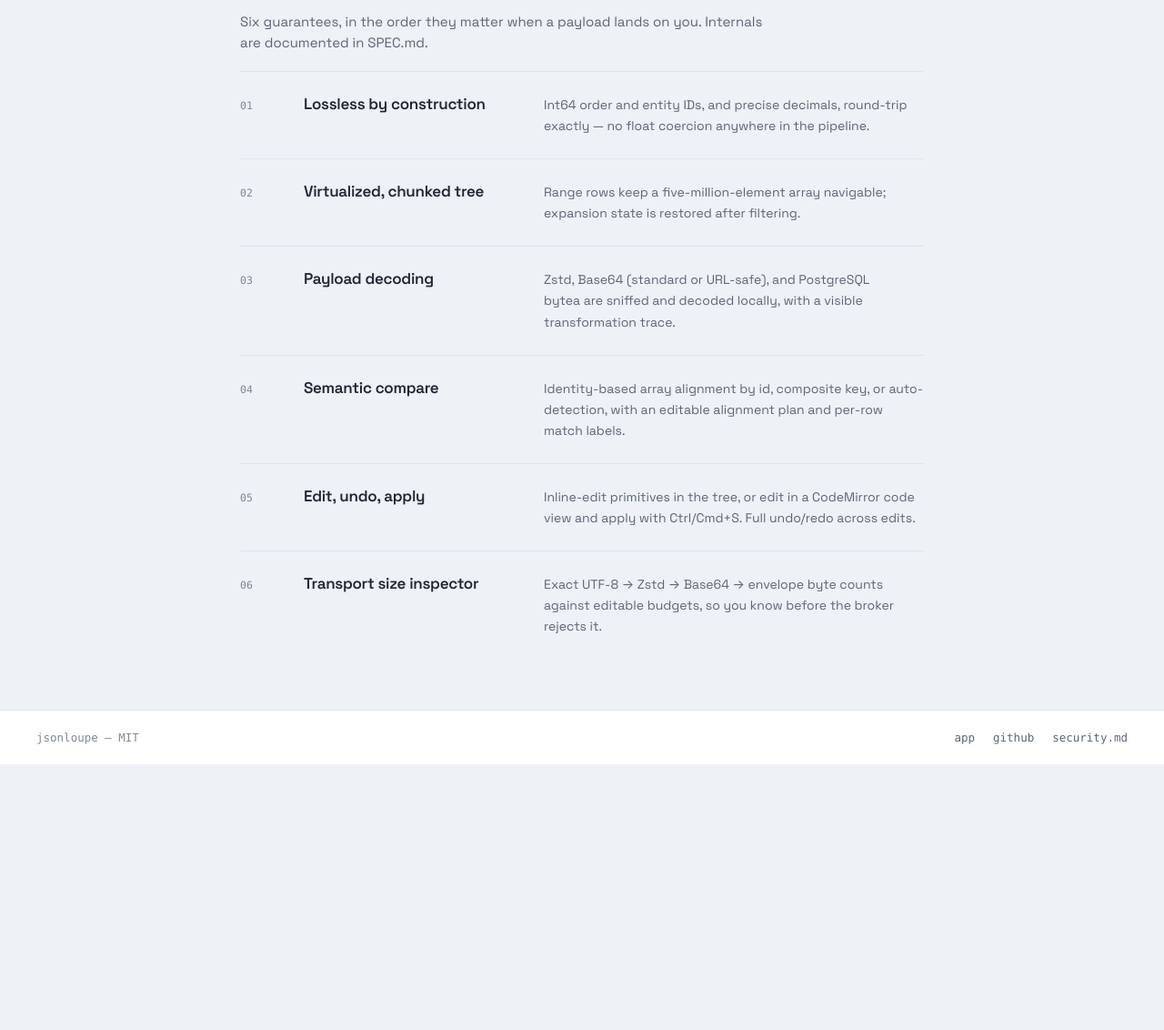
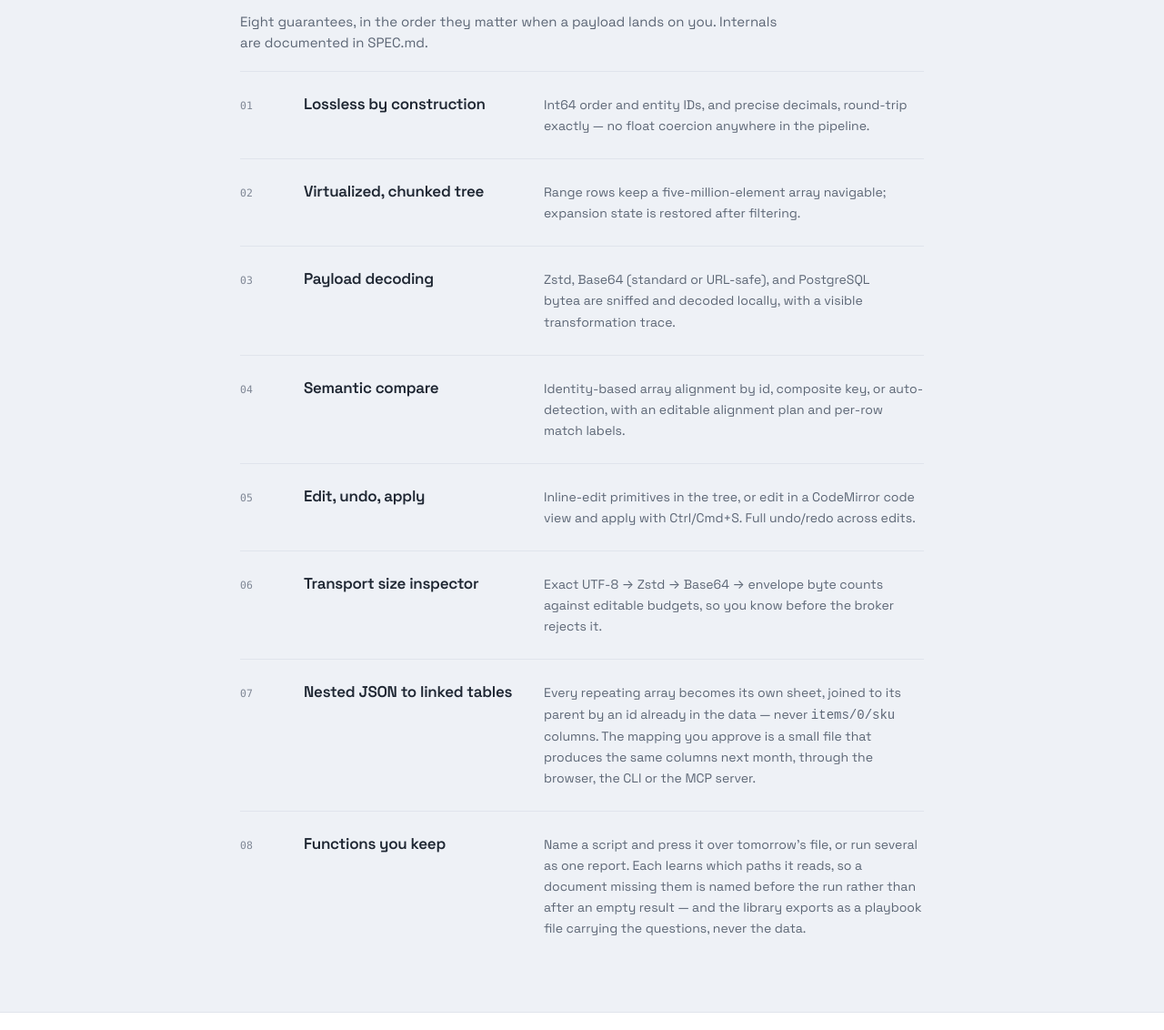
Before and after one commit to priyanshuN/jsonloupe, a website built with Vite: page spec.html in a window 1280 px wide. Shown: the part 156-1288 px from the top of the page at 91% size. Before the commit the page ends 996 px from the top, so only its background shows below. Built offline with nearby package versions, Linux system fonts and the light colour scheme.

Commit message:
docs: README and the about page had never heard of run mode
The about page listed six guarantees and stopped at the transport inspector,
which is where the app stood before the converter shipped in July and run mode
in August — a whole view and a whole output format missing from the page whose
job is saying what this thing does. Both are rows now (07 linked tables,
08 functions you keep), and the count in the copy and both meta descriptions
follow.

README's feature tour had the same hole: it named every view except the one
that runs your own code. It now carries a run entry, and a `Playbooks` section
documenting the file — the format is read by other people, so the shape, the
merge-never-replace rule and the fail-loud refusal belong in the README rather
than only in playbook.ts.

The sandbox's removed capabilities and the plain-JSON rounding are stated there
too: a page that invites people to paste scripts owes them the boundary in
writing.

```diff
--- a/spec.html
+++ b/spec.html
@@ -9,9 +9,9 @@ SPDX-License-Identifier: MIT -->
   <link rel="icon" type="image/svg+xml" href="/favicon.svg?v=2" />
   <link rel="stylesheet" href="/src/style.css" />
   <title>jsonloupe — what it actually does</title>
-  <meta name="description" content="Six guarantees jsonloupe makes about large, precise JSON: lossless numbers, a virtualized tree, payload decoding, semantic compare, editing with undo, and exact transport sizing." />
+  <meta name="description" content="Eight guarantees jsonloupe makes about large, precise JSON: lossless numbers, a virtualized tree, payload decoding, semantic compare, editing with undo, exact transport sizing, nested JSON to linked tables, and a library of functions you keep." />
   <meta property="og:title" content="jsonloupe — what it actually does" />
-  <meta property="og:description" content="Six guarantees, in the order they matter when a payload lands on you." />
+  <meta property="og:description" content="Eight guarantees, in the order they matter when a payload lands on you." />
   <meta property="og:type" content="website" />
   <!-- Same pre-paint theme gate as index.html: the stylesheet's bare :root is
        the dark palette, so without this a light-theme user gets slammed into
@@ -33,7 +33,7 @@ SPDX-License-Identifier: MIT -->
   <main class="sp-main">
     <div class="sp-intro">
       <h1>What it actually does</h1>
-      <p>Six guarantees, in the order they matter when a payload lands on you. Internals are documented in SPEC.md.</p>
+      <p>Eight guarantees, in the order they matter when a payload lands on you. Internals are documented in SPEC.md.</p>
     </div>
 
     <div class="sp-row">
@@ -66,6 +66,16 @@ SPDX-License-Identifier: MIT -->
       <h2>Transport size inspector</h2>
       <p>Exact UTF-8 → Zstd → Base64 → envelope byte counts against editable budgets, so you know before the broker rejects it.</p>
     </div>
+    <div class="sp-row">
+      <span class="sp-num">07</span>
+      <h2>Nested JSON to linked tables</h2>
+      <p>Every repeating array becomes its own sheet, joined to its parent by an id already in the data — never <code>items/0/sku</code> columns. The mapping you approve is a small file that produces the same columns next month, through the browser, the CLI or the MCP server.</p>
+    </div>
+    <div class="sp-row">
+      <span class="sp-num">08</span>
+      <h2>Functions you keep</h2>
+      <p>Name a script and press it over tomorrow's file, or run several as one report. Each learns which paths it reads, so a document missing them is named before the run rather than after an empty result — and the library exports as a playbook file carrying the questions, never the data.</p>
+    </div>
   </main>
 
   <footer class="lp-footer">
```
Also changed, not shown: README.md.
